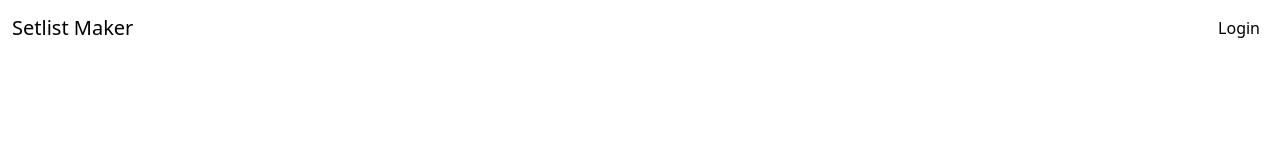
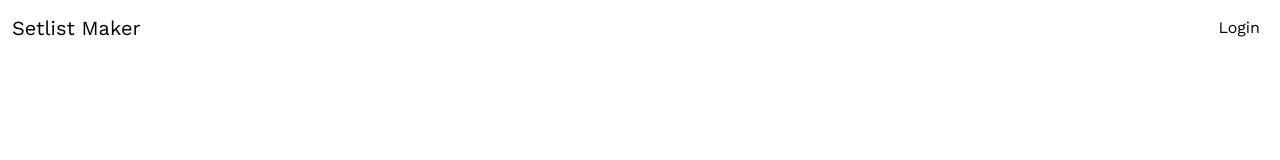
Before and after one commit to klalicki/setlist-maker, a React (Create React App) app in the folder client/: page / in a window 1280 px wide. Shown: the top 160 px of the page. Built offline with nearby package versions, Linux system fonts and the light colour scheme.

Commit message:
adds Work Sans as default Bootstrap font

```diff
--- a/client/src/App.css
+++ b/client/src/App.css
@@ -1,4 +1,10 @@
+@import url("https://fonts.googleapis.com/css2?family=Work+Sans:ital,wght@0,100..900;1,100..900&display=swap");
+
 .app {
   display: flex;
   flex-direction: column;
 }
+
+:root {
+  --bs-font-sans-serif: "Work Sans", sans-serif;
+}
--- a/client/src/App.js
+++ b/client/src/App.js
@@ -1,4 +1,4 @@
-import "./App.css";
+
 import NavBar from "./components/NavBar";
 function App() {
   return (
--- a/client/src/index.js
+++ b/client/src/index.js
@@ -2,7 +2,7 @@ import React from "react";
 import ReactDOM from "react-dom/client";
 import App from "./App";
 import "bootstrap/dist/css/bootstrap.min.css";
-
+import "./App.css";
 const root = ReactDOM.createRoot(document.getElementById("root"));
 root.render(
   <React.StrictMode>
```
